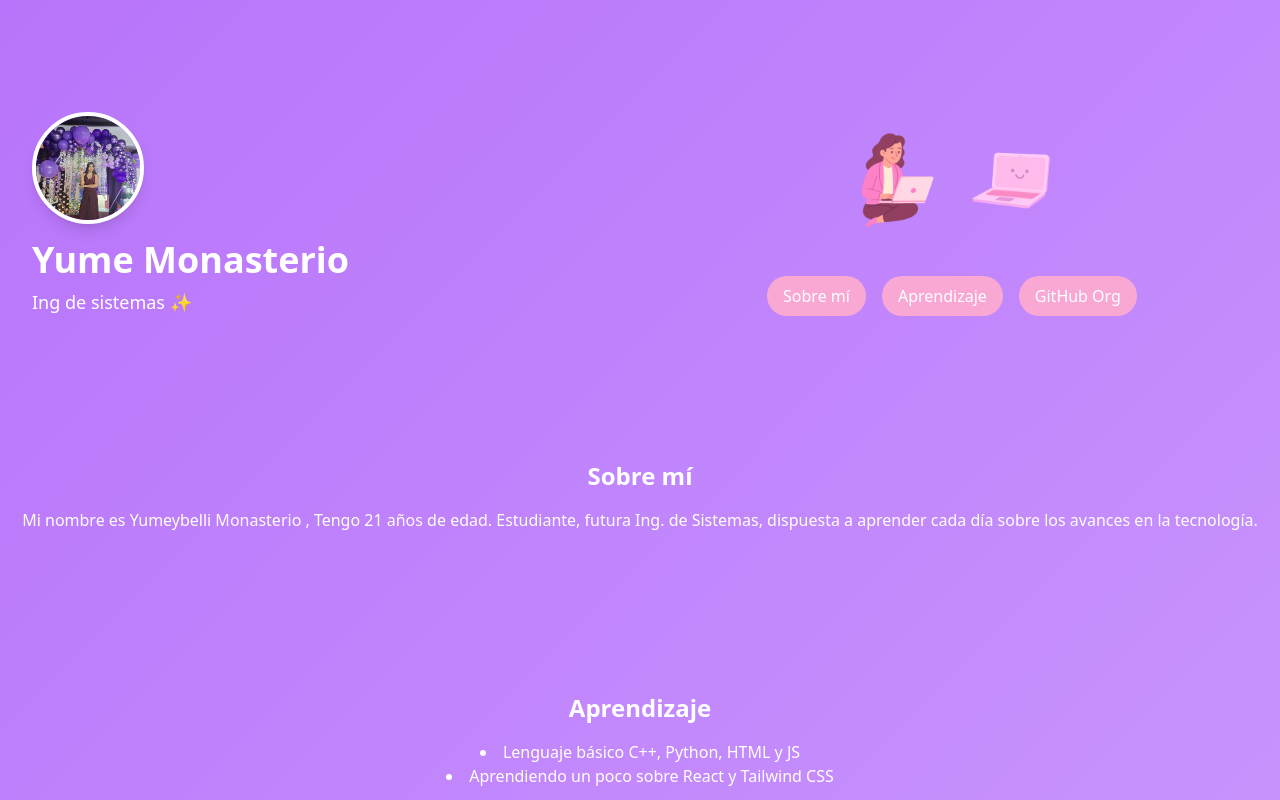
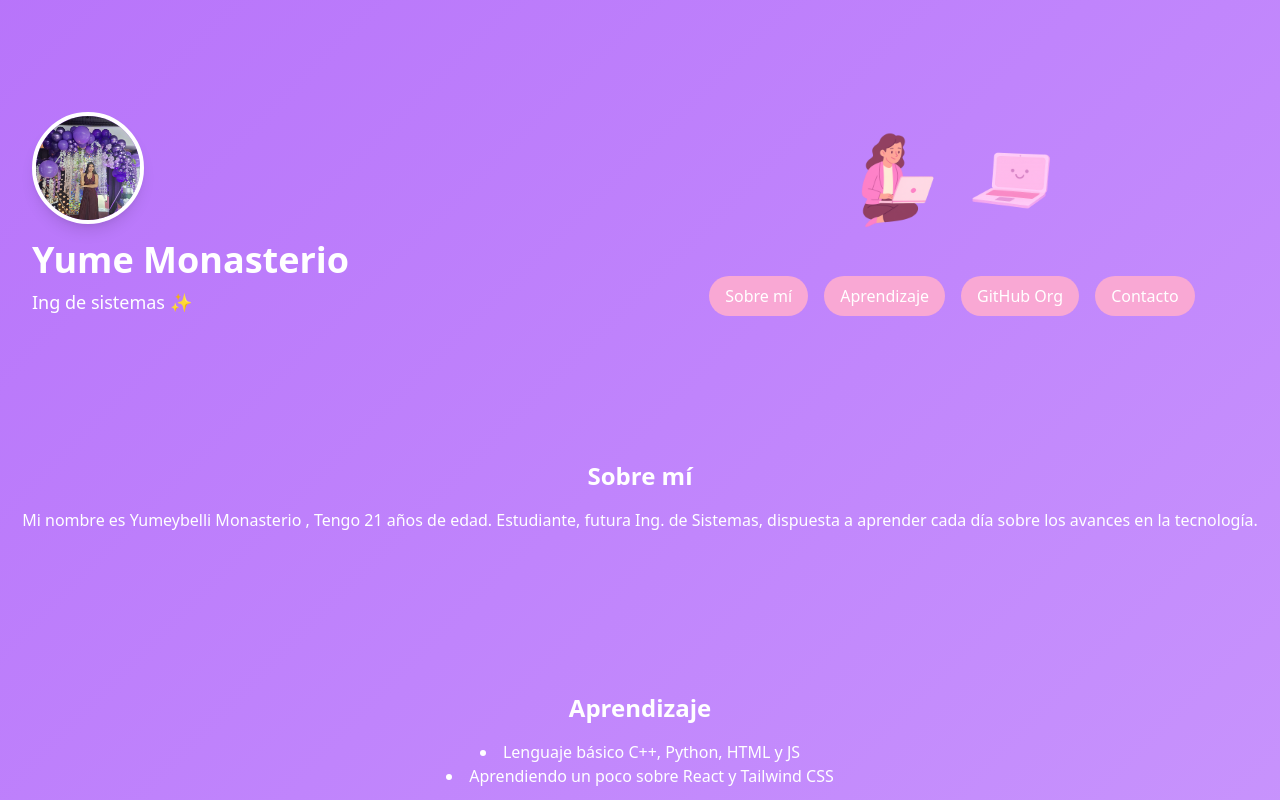
Before and after one commit to Yumesitahack/NewEdit, a React (Vite) app: page / in a window 1280 px wide. Shown: the top 800 px of the page. Built offline with nearby package versions, Linux system fonts and the light colour scheme.

Commit message:
Boton de contacto agregado

```diff
--- a/src/components/Header.tsx
+++ b/src/components/Header.tsx
@@ -11,7 +11,7 @@ const Header: React.FC = () => {
   return (
     <header className="py-16 px-8 relative">
       <div className="flex flex-col md:flex-row items-end justify-between gap-8">
-
+        {/* Perfil a la izquierda, más abajo */}
         <div className="flex flex-col items-start md:w-1/2 mt-12">
           <div className="w-28 h-28 mb-4 rounded-full overflow-hidden border-4 border-white shadow-lg">
             <img
@@ -26,7 +26,7 @@ const Header: React.FC = () => {
           <p className="text-lg text-white">Ing de sistemas ✨</p>
         </div>
 
-
+        {/* Imágenes decorativas por encima de los botones */}
         <div className="flex flex-col items-center md:w-1/2">
           <div className="flex justify-center items-center gap-8 mb-6">
             <img
@@ -41,7 +41,7 @@ const Header: React.FC = () => {
             />
           </div>
 
-
+          {/* Botones debajo de las imágenes */}
           <div className="flex flex-col md:flex-row gap-4 justify-center md:justify-end">
             <button
               onClick={() => scrollToSection("sobre-mi")}
@@ -61,6 +61,12 @@ const Header: React.FC = () => {
             >
               GitHub Org
             </button>
+            <button
+              onClick={() => scrollToSection("contacto")}
+              className="bg-pink-300 hover:bg-pink-400 text-white py-2 px-4 rounded-full"
+            >
+              Contacto
+            </button>
           </div>
         </div>
       </div>
```
